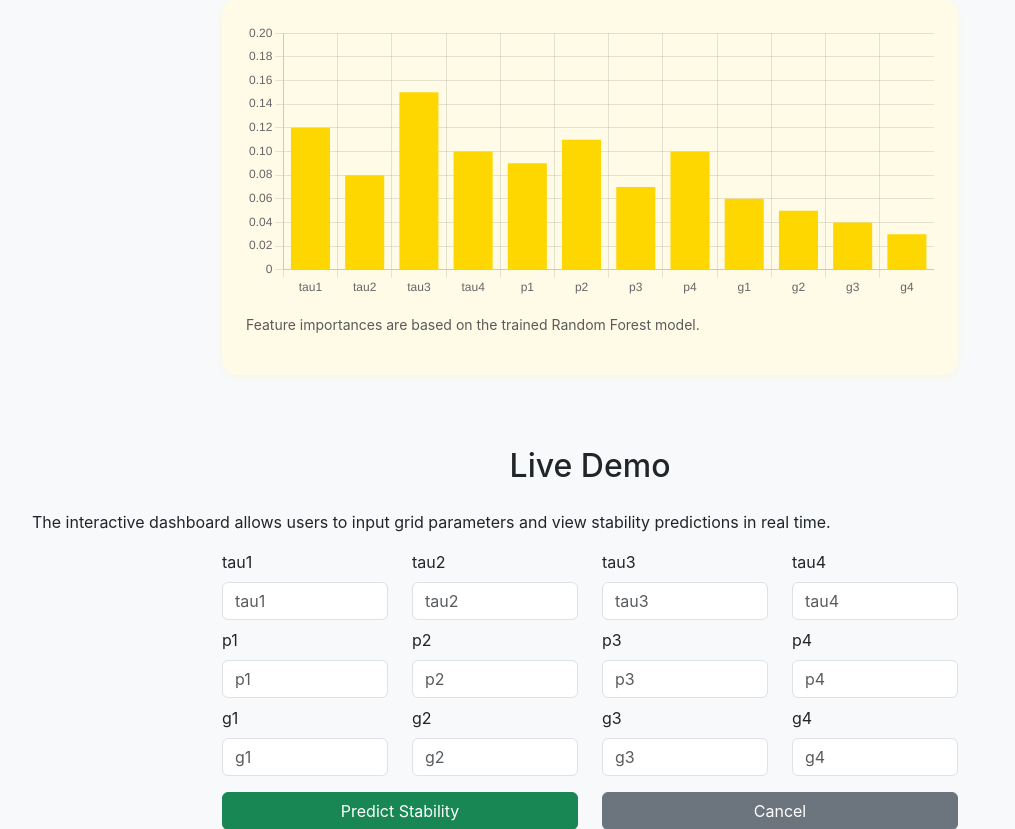
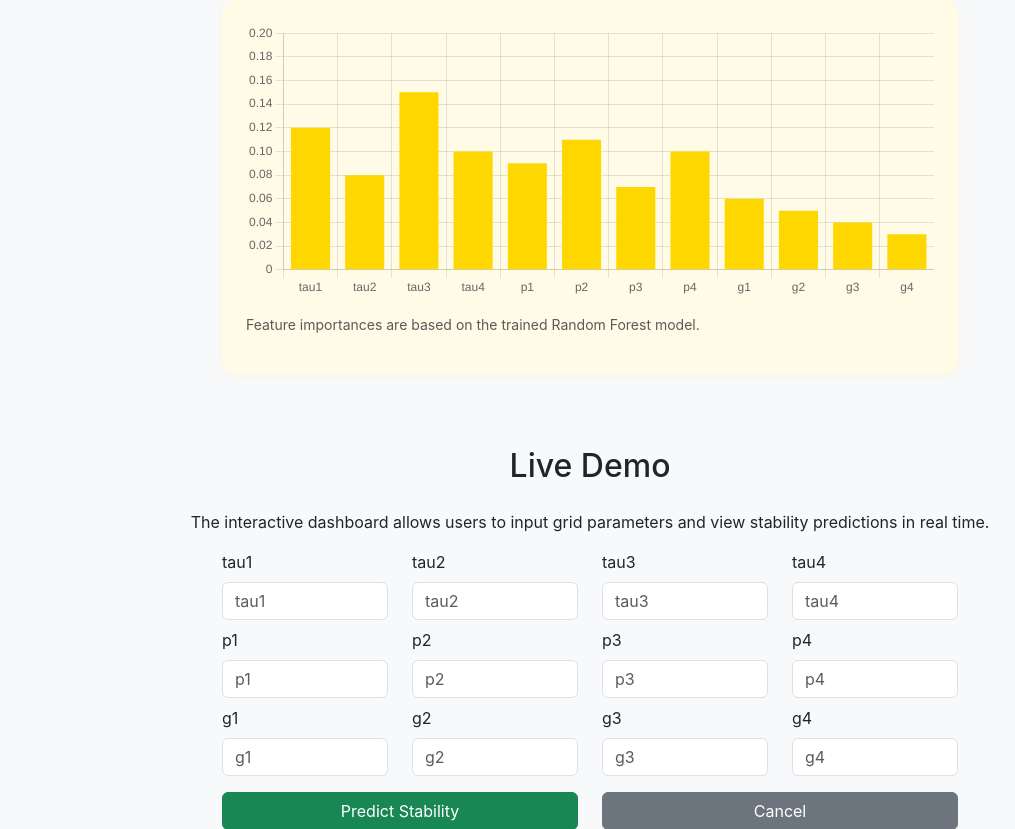
Before and after one commit to Saravanars07/Pro, a Flask app: page / in a window 1280 px wide. Shown: the part 2566-3395 px from the top of the page, without its empty margins (50-1065 px from the left). Run offline with Flask 3, Linux system fonts and the light colour scheme; parts of the project's set-up code (start-up, migrations or seed data) failed here and were passed over.

Commit message:
Update index.html

```diff
--- a/templates/index.html
+++ b/templates/index.html
@@ -174,7 +174,7 @@
   <!-- Live Demo Section with number inputs -->
   <section id="demo" class="container my-5 fade-in">
     <h2 class="text-center mb-4">Live Demo</h2>
-    <p>The interactive dashboard allows users to input grid parameters and view stability predictions in real time.</p>
+    <p class="text-center">The interactive dashboard allows users to input grid parameters and view stability predictions in real time.</p>
     <div class="row justify-content-center">
       <div class="col-lg-8">
         <form id="predictForm">
```
